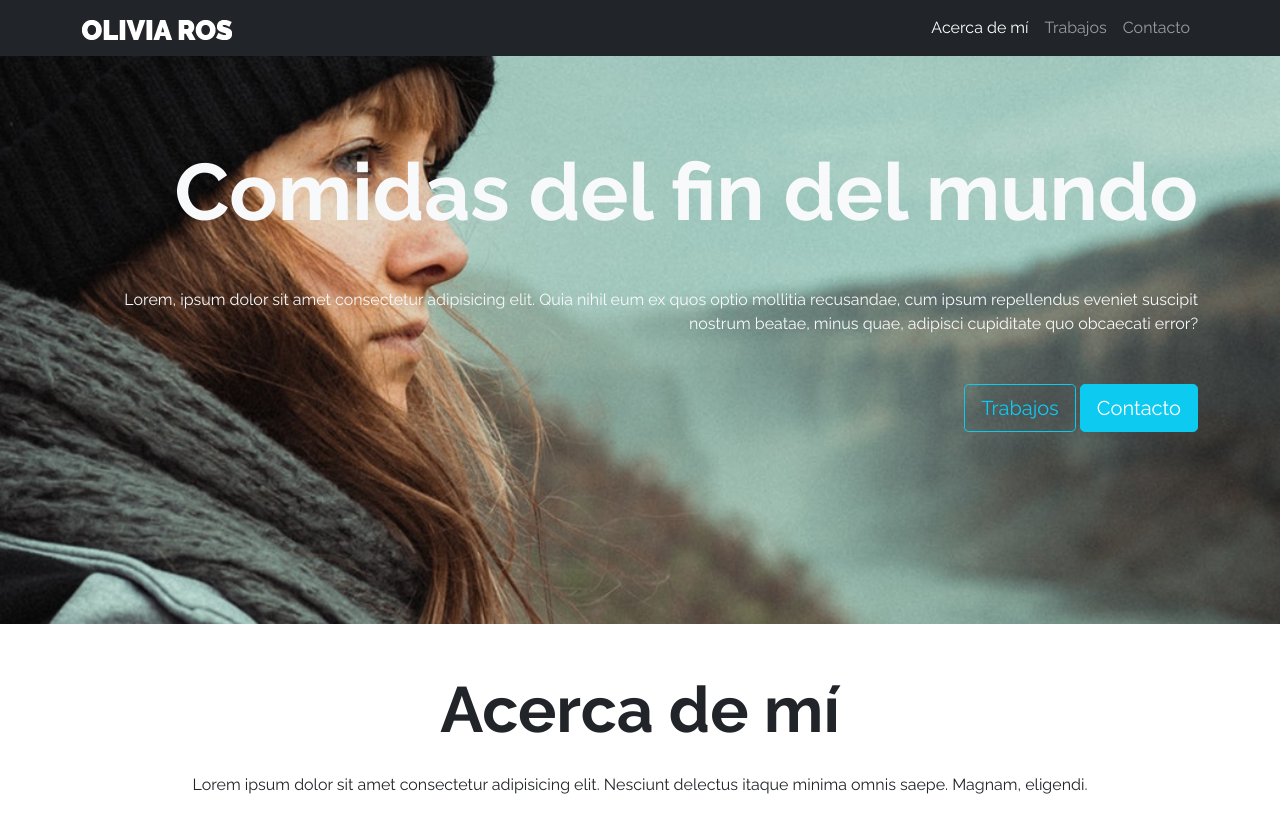
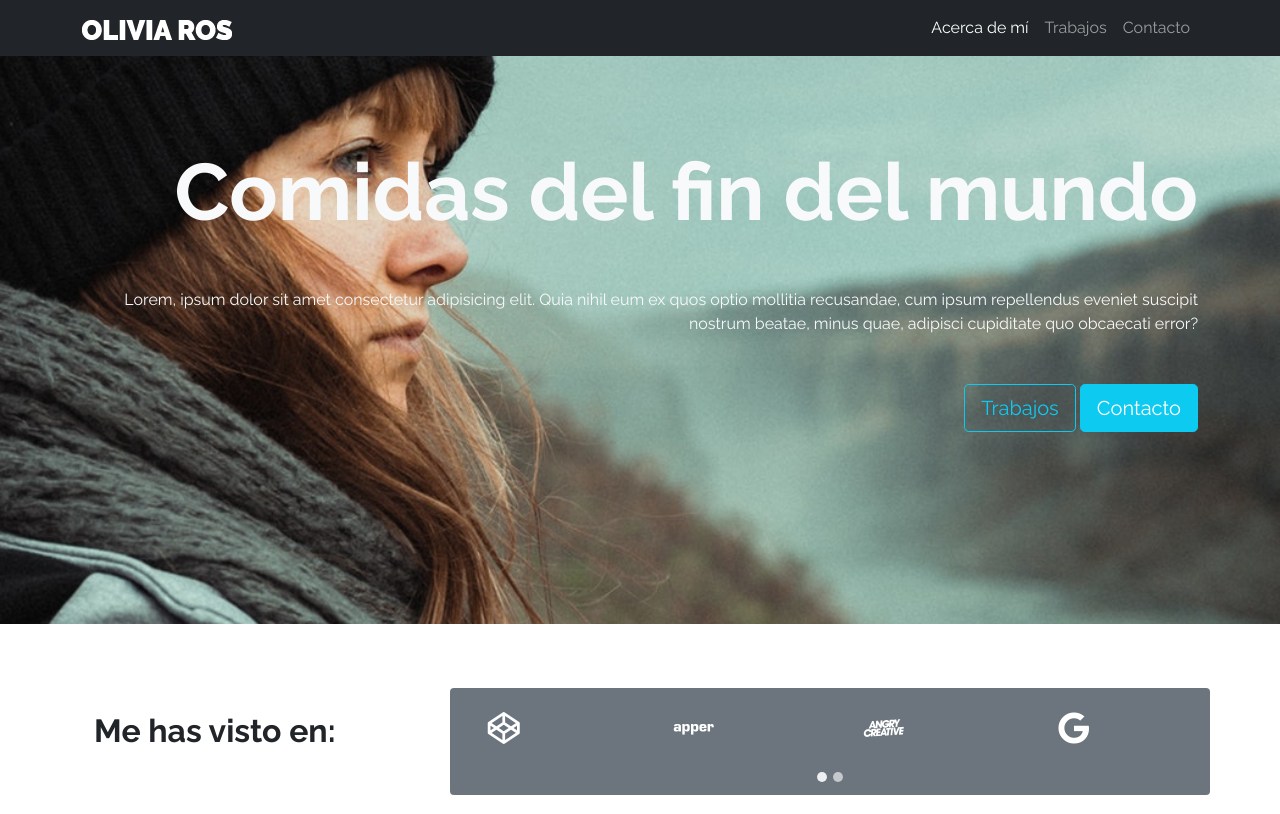
Before and after one commit to Diegol87/olivia_ros, a plain HTML site: page index.html in a window 1280 px wide. Shown: the top 814 px of the page. Drawn offline with nearby package versions, Linux system fonts and the light colour scheme.

Commit message:
quinta version

```diff
--- a/assets/JS/scripts.js
+++ b/assets/JS/scripts.js
@@ -12,4 +12,7 @@ $(function(){
             });
         }
     })
+    var popoverTriggerList = [].slice.call(document.querySelectorAll('[data-bs-toggle="popover"]'))
+    var popoverList = popoverTriggerList.map(function (popoverTriggerEl) {
+    return new bootstrap.Popover(popoverTriggerEl)})
 });
--- a/assets/css/style.css
+++ b/assets/css/style.css
@@ -9,3 +9,13 @@
 body {
     font-family: 'Raleway', sans-serif;
 }
+
+.carousel-indicators {
+    top: 50px;
+}
+
+.carousel-indicators button.boton {
+    width: 10px;
+    height: 10px;
+    border-radius: 50%;
+}
--- a/index.html
+++ b/index.html
@@ -43,6 +43,59 @@
       </header>
 
       <!--Acá se agregará un carrusel-->
+      <div class="container my-5 py-3">
+        <div class="row">
+          <div class="col-4 p-4 text-right">
+            <h2 class="fw-bold">Me has visto en:</h2>
+          </div>
+
+          <div id="blogcarousel" class="col-8 bg-secondary text-white rounded pt-4 pb-5">
+            <div class="carousel slide" data-bs-ride="carousel">
+              <div class="carousel-indicators">
+                <button type="button" data-bs-target="#blogcarousel" data-bs-slide-to="0" class="active boton" aria-current="true" aria-label="Slide 1"></button>
+                <button type="button" data-bs-target="#blogcarousel" data-bs-slide-to="1" class="boton" aria-label="Slide 2"></button>
+              </div>
+
+              <div class="carousel-inner text-center">
+                <div class="carousel-item active">
+                  <div class="row">
+                    <div class="col-3">
+                      <i class="fab fa-codepen fa-2x" data-bs-container="body" data-bs-toggle="popover" data-bs-trigger="hover" data-bs-placement="bottom" data-bs-content="Codepen"></i>
+                    </div>
+                    <div class="col-3">
+                      <i class="fab fa-apper fa-2x" data-bs-container="body" data-bs-toggle="popover" data-bs-trigger="hover" data-bs-placement="bottom" data-bs-content="Apper"></i>
+                    </div>
+                    <div class="col-3">
+                      <i class="fab fa-angrycreative fa-2x" data-bs-container="body" data-bs-toggle="popover" data-bs-trigger="hover" data-bs-placement="bottom" data-bs-content="Angry Creative"></i>
+                    </div>
+                    <div class="col-3">
+                      <i class="fab fa-google fa-2x" data-bs-container="body" data-bs-toggle="popover" data-bs-trigger="hover" data-bs-placement="bottom" data-bs-content="Google"></i>
+                    </div>
+                  </div>
+                </div>
+
+                <div class="carousel-item">
+                  <div class="row">
+                    <div class="col-3">
+                      <i class="fab fa-500px fa-2x"data-bs-container="body" data-bs-toggle="popover" data-bs-trigger="hover" data-bs-placement="bottom" data-bs-content="500 px"></i>
+                    </div>
+                    <div class="col-3">
+                      <i class="fab fa-apple fa-2x" data-bs-container="body" data-bs-toggle="popover" data-bs-trigger="hover" data-bs-placement="bottom" data-bs-content="Apple"></i>
+                    </div>
+                    <div class="col-3">
+                      <i class="fab fa-aviato fa-2x" data-bs-container="body" data-bs-toggle="popover" data-bs-trigger="hover" data-bs-placement="bottom" data-bs-content="Aviato"></i>
+                    </div>
+                    <div class="col-3">
+                      <i class="fab fa-d-and-d fa-2x" data-bs-container="body" data-bs-toggle="popover" data-bs-trigger="hover" data-bs-placement="bottom" data-bs-content="D&D"></i>
+                    </div>
+                  </div>
+                </div>
+              </div>
+
+            </div>
+          </div>
+        </div>
+      </div>
 
       <section id="about" class="container text-center my-5">
         <h2 class="display-3 fw-bold my-4">Acerca de mí</h2>
```
